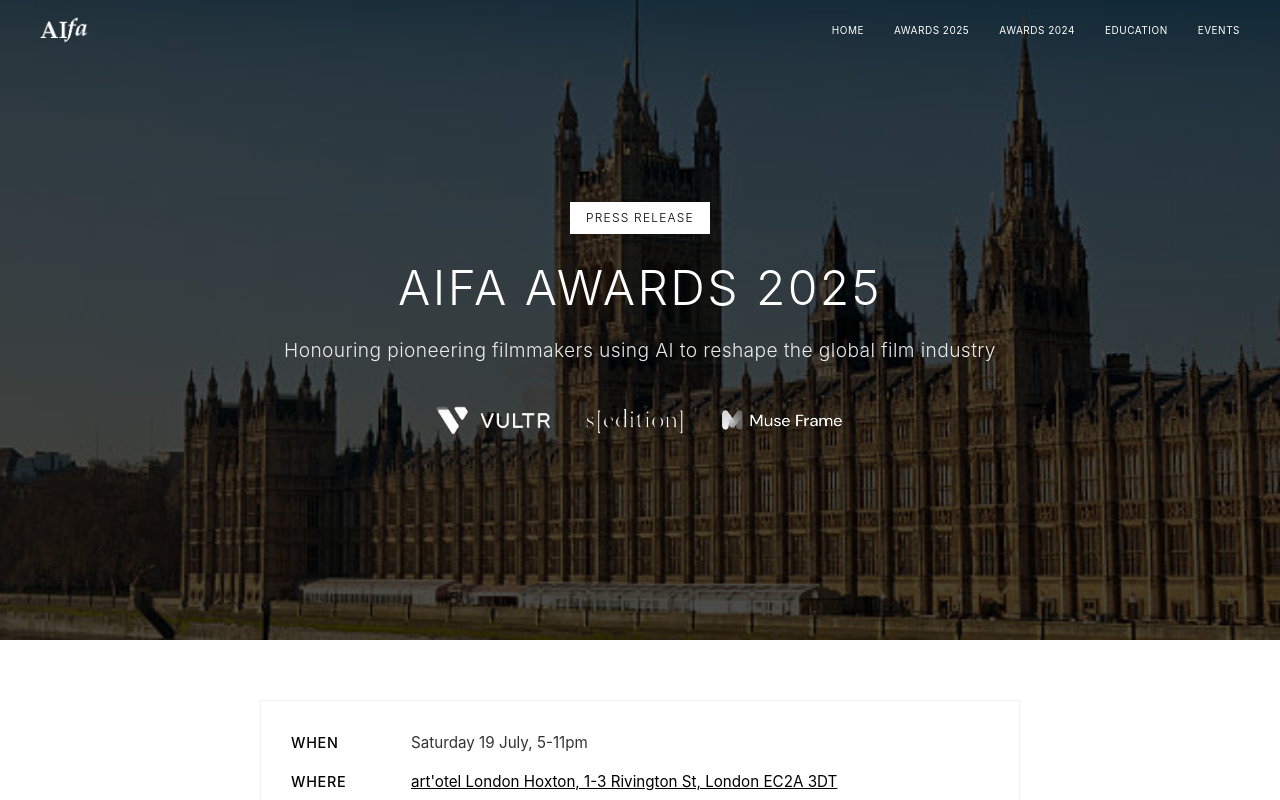
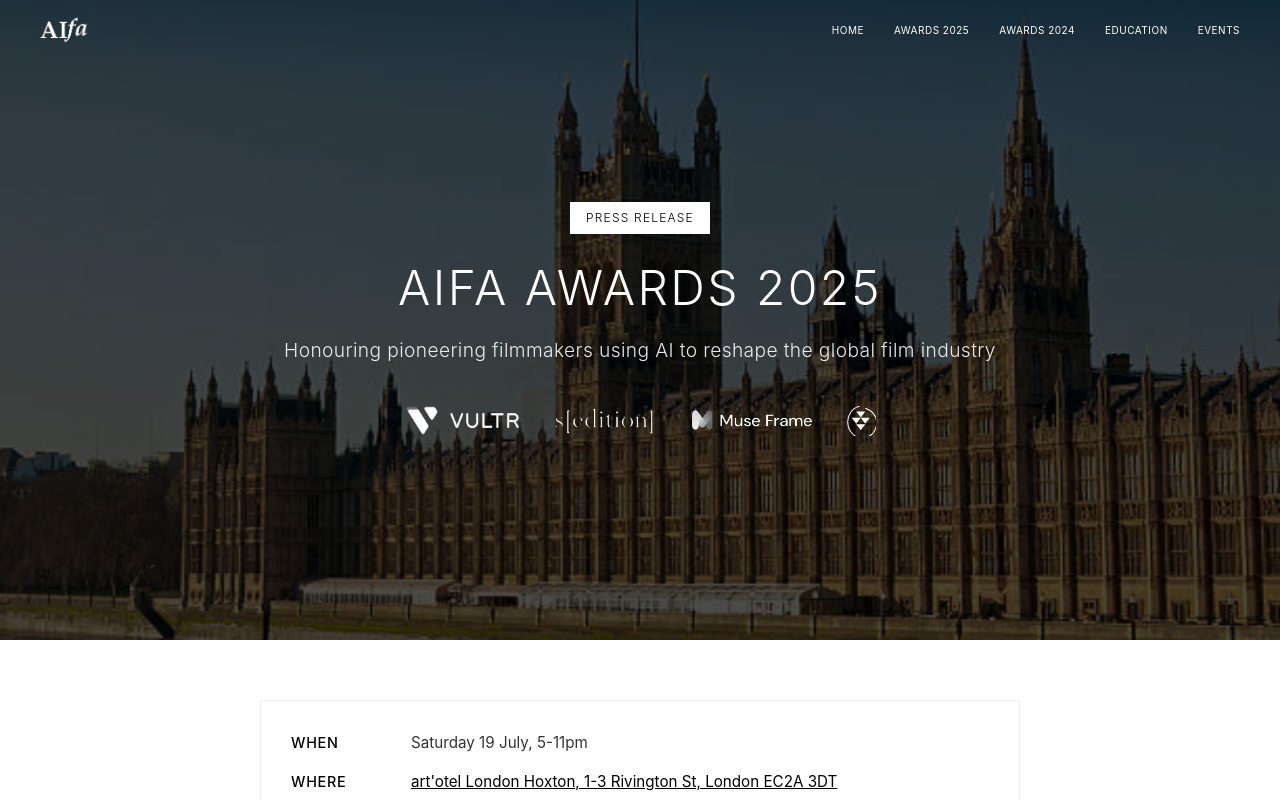
Before and after one commit to claremaguire1111/aifanew, a Next.js app: page /events/aifa-awards-2025-press-release in a window 1280 px wide. Shown: the top 800 px of the page. Built offline with nearby package versions, Linux system fonts and the light colour scheme.

Commit message:
Add Aria logo to press release header

```diff
--- a/app/events/aifa-awards-2025-press-release/page.js
+++ b/app/events/aifa-awards-2025-press-release/page.js
@@ -170,6 +170,14 @@ export default function PressRelease() {
             <img
               src="/partners/Muse Frame wh text.png"
               alt="Muse Frame Logo"
+              style={{
+                height: '30px',
+                objectFit: 'contain'
+              }}
+            />
+            <img
+              src="/partners/aria/logo-abbreation-white.svg"
+              alt="Aria Logo"
               style={{
                 height: '30px',
                 objectFit: 'contain'
```
Also changed, not shown: public/partners/aria/logo-abbreation-white.svg (added).
